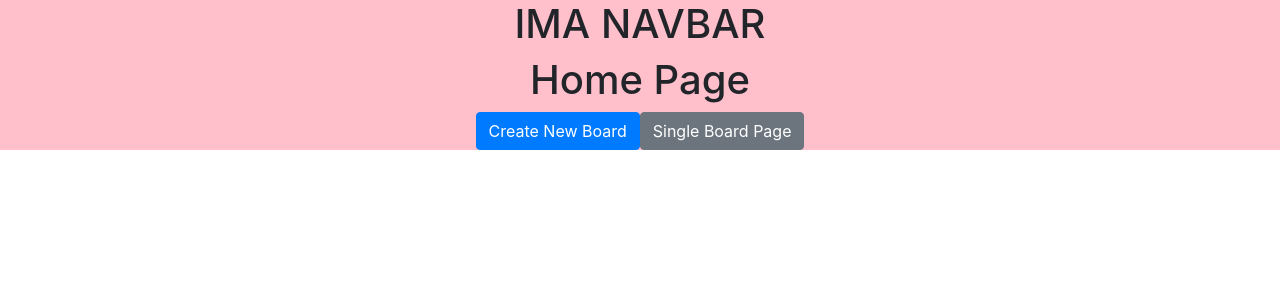
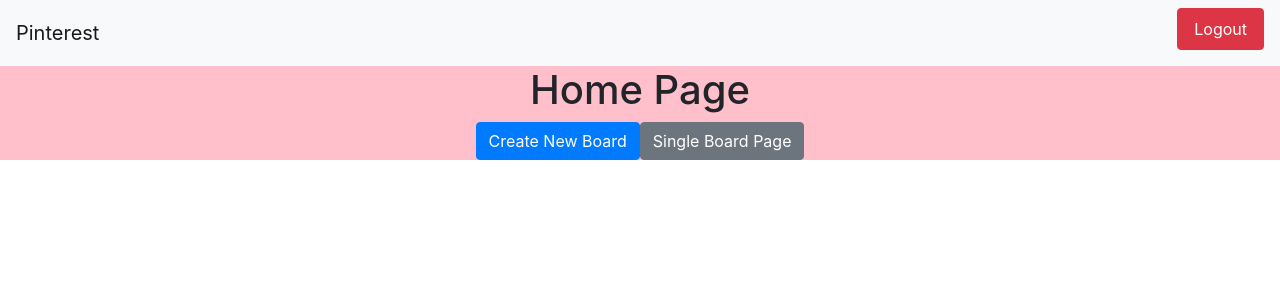
Before and after one commit to ConnorSullivan10/pinterest-routing, a React (Create React App) app: page / in a window 1280 px wide. Shown: the top 300 px of the page. Built offline with nearby package versions, Linux system fonts and the light colour scheme; no server answers; sample sign-in values are in the browser's storage.

Commit message:
auth/navbar works from all pages

```diff
--- a/src/components/shared/MyNavbar/MyNavbar.js
+++ b/src/components/shared/MyNavbar/MyNavbar.js
@@ -1,10 +1,29 @@
 import React from 'react';
+import firebase from 'firebase/app';
+import 'firebase/auth';
 
 class MyNavbar extends React.Component {
+  logMeOut = (e) => {
+    e.preventDefault();
+    firebase.auth().signOut();
+  }
+
   render() {
+    const { authed } = this.props;
     return (
       <div className="MyNavbar">
-        <h1>IMA NAVBAR</h1>
+        <nav class="navbar navbar-expand-lg navbar-light bg-light">
+          <a class="navbar-brand" href="/">Pinterest</a>
+          <button class="navbar-toggler" type="button" data-toggle="collapse" data-target="#navbarSupportedContent" aria-controls="navbarSupportedContent" aria-expanded="false" aria-label="Toggle navigation">
+            <span class="navbar-toggler-icon"></span>
+          </button>
+          <div class="collapse navbar-collapse" id="navbarSupportedContent">
+            <ul className="navbar-nav mr-auto mt-2 mt-lg-0"></ul>
+            <div class="my-2 mt-lg-0">
+              {authed && (<button className="nav-link btn btn-danger" onClick={this.logMeOut}>Logout</button>)}
+            </div>
+          </div>
+        </nav>
       </div>
     );
   }
```
